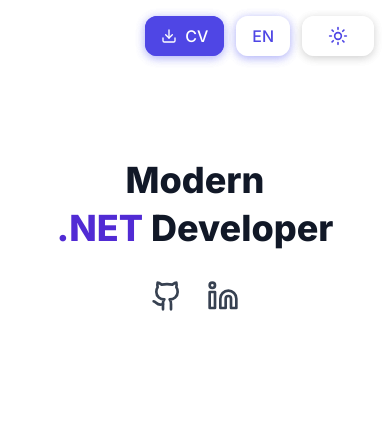
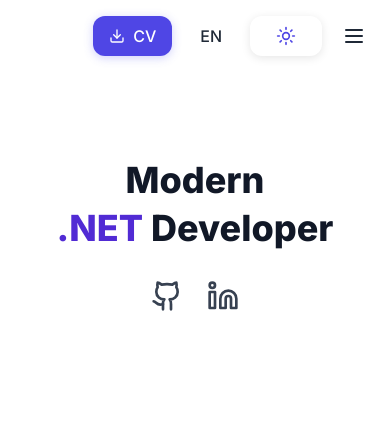
Before and after one commit to solowiejmaciej/Portfolio, a Next.js app: page / in a window 390 px wide. Shown: the top 426 px of the page. Built offline with nearby package versions, Linux system fonts and the light colour scheme.

Commit message:
feat: add hamburger menu

```diff
--- a/src/app/page.tsx
+++ b/src/app/page.tsx
@@ -8,7 +8,6 @@
 import TechnologyCard from "@/components/technology-card";
 import ExperienceTimeline from "@/components/experience-timeline";
 import Footer from "@/components/footer";
-import HeaderControls from "@/components/header-controls";
 import { useLanguage } from "@/contexts/language-context";
 import { Analytics } from "@vercel/analytics/react";
 import { SpeedInsights } from "@vercel/speed-insights/next";
@@ -20,10 +19,14 @@
     <PageAnimation>
       <Analytics />
       <SpeedInsights />
-      <div className="min-h-screen bg-white dark:bg-gray-900 transition-colors duration-200">
-        {/* Home Section */}
-        <HeroSection />
-        <HeaderControls />
+      <div className="min-h-screen bg-white dark:bg-gray-900 transition-colors duration-500">
+        <motion.div
+          initial={{ opacity: 0 }}
+          animate={{ opacity: 1 }}
+          transition={{ duration: 0.5 }}
+        >
+          <HeroSection />
+        </motion.div>
 
         {/* About Section */}
         <section id="about" className="py-16 bg-white dark:bg-gray-900">
@@ -38,17 +41,24 @@
             </h2>
             <div className="h-1 w-20 bg-[#512bd4] dark:bg-[#6d48ff] mx-auto rounded-full mb-8" />
             <div className="grid md:grid-cols-2 gap-12 items-center mb-16">
-              <motion.div whileHover={{ scale: 1.02 }} className="relative">
-                <div className="aspect-square rounded-2xl overflow-hidden">
+              <motion.div
+                whileHover={{ scale: 1.02 }}
+                whileTap={{ scale: 0.98 }}
+                className="relative"
+                initial={{ y: 20 }}
+                whileInView={{ y: 0 }}
+                viewport={{ once: true }}
+              >
+                <div className="aspect-square rounded-2xl overflow-hidden relative group">
                   <Image
                     src={t("about.image")}
                     alt="Profile"
-                    className="w-full h-full object-cover"
+                    className="w-full h-full object-cover transition-transform duration-500 group-hover:scale-110"
                     width={500}
                     height={500}
                   />
+                  <div className="absolute inset-0 bg-gradient-to-t from-black/50 via-black/30 to-transparent rounded-2xl opacity-0 group-hover:opacity-100 transition-opacity duration-300" />
                 </div>
-                <div className="absolute inset-0 bg-gradient-to-t from-black/50 to-transparent rounded-2xl" />
               </motion.div>
               <div>
                 <p className="text-lg text-gray-600 dark:text-gray-300">
@@ -62,9 +72,13 @@
         {/* Experience Section */}
         <section id="experience" className="py-16 bg-white dark:bg-gray-900">
           <motion.div
-            initial={{ opacity: 0 }}
-            animate={{ opacity: 1 }}
-            transition={{ delay: 0.3 }}
+            initial={{ opacity: 0, y: 20 }}
+            whileInView={{ opacity: 1, y: 0 }}
+            viewport={{ once: true }}
+            transition={{
+              duration: 0.6,
+              ease: "easeOut",
+            }}
             className="max-w-7xl mx-auto px-4 sm:px-6 lg:px-8"
           >
             <h2 className="text-4xl font-bold text-gray-900 dark:text-white mb-4 text-center">
--- a/src/components/header-controls.tsx
+++ b/src/components/header-controls.tsx
@@ -1,15 +1,28 @@
 "use client";
 
-import React, { useState } from "react";
-import { motion } from "framer-motion";
-import { Download } from "lucide-react";
+import React, { useState, useEffect } from "react";
+import { Download, Menu } from "lucide-react";
 import ThemeSwitch from "./theme-switch";
 import LanguageSwitch from "./language-switch";
 import { useLanguage } from "@/contexts/language-context";
 
 const HeaderControls = () => {
   const [isDownloading, setIsDownloading] = useState(false);
+  const [showMenu, setShowMenu] = useState(true);
   const { t } = useLanguage();
+
+  useEffect(() => {
+    const handleScroll = () => {
+      if (window.scrollY > 100) {
+        setShowMenu(false);
+      } else if (window.scrollY === 0) {
+        setShowMenu(true);
+      }
+    };
+
+    window.addEventListener("scroll", handleScroll, { passive: true });
+    return () => window.removeEventListener("scroll", handleScroll);
+  }, []);
 
   const handleDownloadCV = async () => {
     if (isDownloading) return;
@@ -38,31 +51,33 @@
   };
 
   return (
-    <motion.div
-      className="fixed top-4 right-4 z-50 flex items-center gap-3"
-      initial={{ opacity: 0, y: -20 }}
-      animate={{ opacity: 1, y: 0 }}
-      transition={{ duration: 0.5, ease: "easeOut" }}
-    >
-      <motion.a
+    <div className="fixed top-4 right-4 z-50">
+      <div className="flex items-center gap-3">
+        {showMenu && (
+          <>
+            <button
               onClick={handleDownloadCV}
-        className={`flex items-center gap-2 px-4 py-2 rounded-xl
-                   bg-indigo-600 hover:bg-indigo-700
-                   text-white font-medium
-                   shadow-[0_2px_10px_rgba(99,102,241,0.3)]
-                   transition-all duration-300
-                   disabled:opacity-75 disabled:cursor-not-allowed`}
-        whileHover={{ scale: isDownloading ? 1 : 1.05 }}
-        whileTap={{ scale: isDownloading ? 1 : 0.95 }}
+              className="flex items-center gap-2 px-4 py-2 rounded-xl bg-indigo-600 hover:bg-indigo-700 text-white font-medium shadow-[0_2px_10px_rgba(99,102,241,0.3)] transition-all duration-300"
             >
               <Download
                 className={`w-4 h-4 ${isDownloading ? "animate-spin" : ""}`}
               />
               <span>{t("headers.resume")}</span>
-      </motion.a>
+            </button>
+            <div className="bg-white/30 dark:bg-gray-800/30 backdrop-blur-md rounded-xl">
               <LanguageSwitch />
+            </div>
             <ThemeSwitch />
-    </motion.div>
+          </>
+        )}
+        <button
+          onClick={() => setShowMenu(!showMenu)}
+          className="p-2 rounded-xl bg-white/30 dark:bg-gray-800/30 backdrop-blur-md hover:bg-white/50 dark:hover:bg-gray-800/50 text-gray-800 dark:text-white"
+        >
+          <Menu className="w-6 h-6" />
+        </button>
+      </div>
+    </div>
   );
 };
 
--- a/src/components/language-switch.tsx
+++ b/src/components/language-switch.tsx
@@ -9,9 +9,10 @@
   return (
     <motion.button
       onClick={() => setLanguage(language === "pl" ? "en" : "pl")}
-      className="px-4 py-2 rounded-xl bg-white text-indigo-600 font-medium
-                 shadow-[0_2px_10px_rgba(99,102,241,0.3)]
-                 hover: transition-all duration-300"
+      className="px-4 py-2 rounded-xl bg-white/30 dark:bg-gray-800/30 backdrop-blur-md
+                 hover:bg-white/50 dark:hover:bg-gray-800/50
+                 text-gray-800 dark:text-white
+                 font-medium transition-all duration-300"
       whileHover={{ scale: 1.05 }}
       whileTap={{ scale: 0.95 }}
     >
--- a/src/config/translations/en.js
+++ b/src/config/translations/en.js
@@ -192,6 +192,7 @@
         images: ["/elibMain.png", "/elibProfile.png"],
       },
     ],
+    swipeHint: "Swipe to see more",
     notFound: "No projects found",
     goBack: "Go back",
     overview: "Overview",
--- a/src/config/translations/pl.js
+++ b/src/config/translations/pl.js
@@ -194,6 +194,7 @@
         images: ["/elibMain.png", "/elibProfile.png"],
       },
     ],
+    swipeHint: "Przesuń by zobaczyć więcej",
     notFound: "Nie znaleziono projektów",
     goBack: "Wróć",
     overview: "Opis",
```
Also changed, not shown: src/components/featured-projects.tsx (+74 -16 lines). Lines whose indentation alone changed are shown as unchanged.
